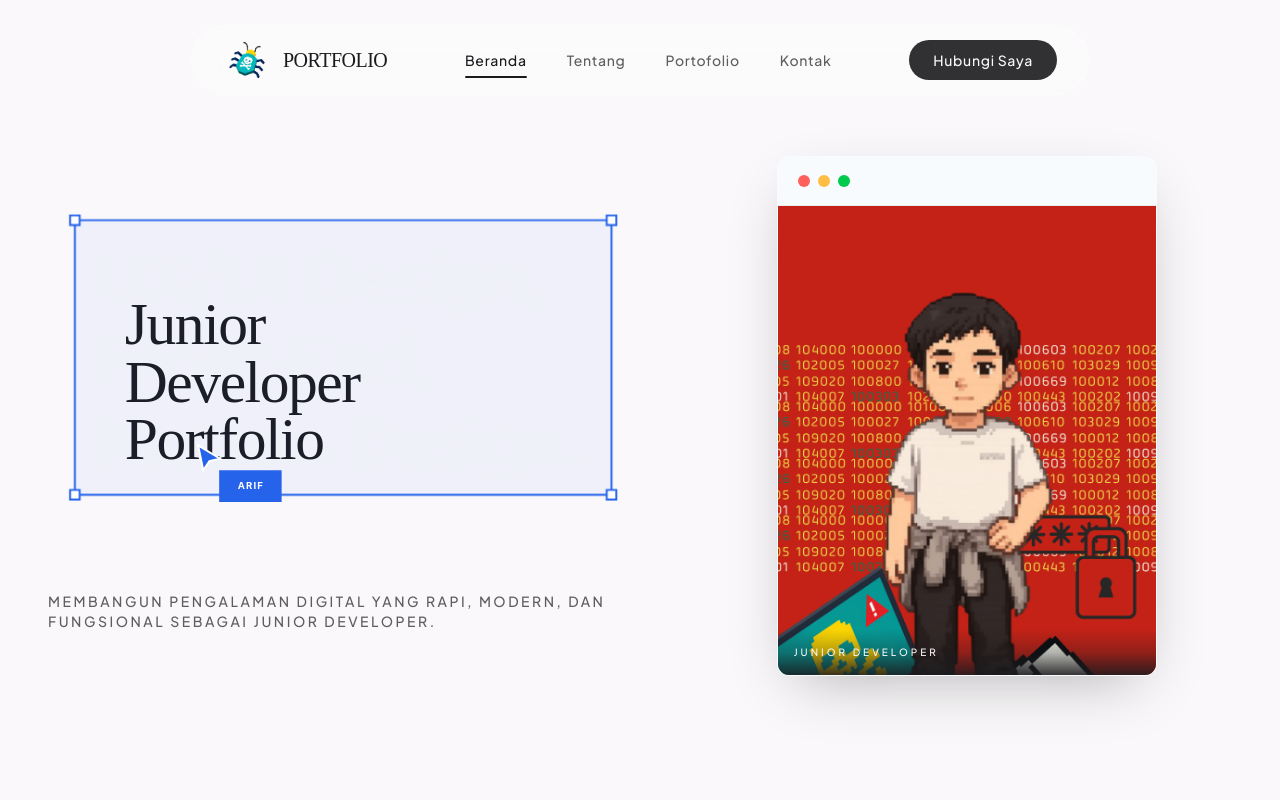
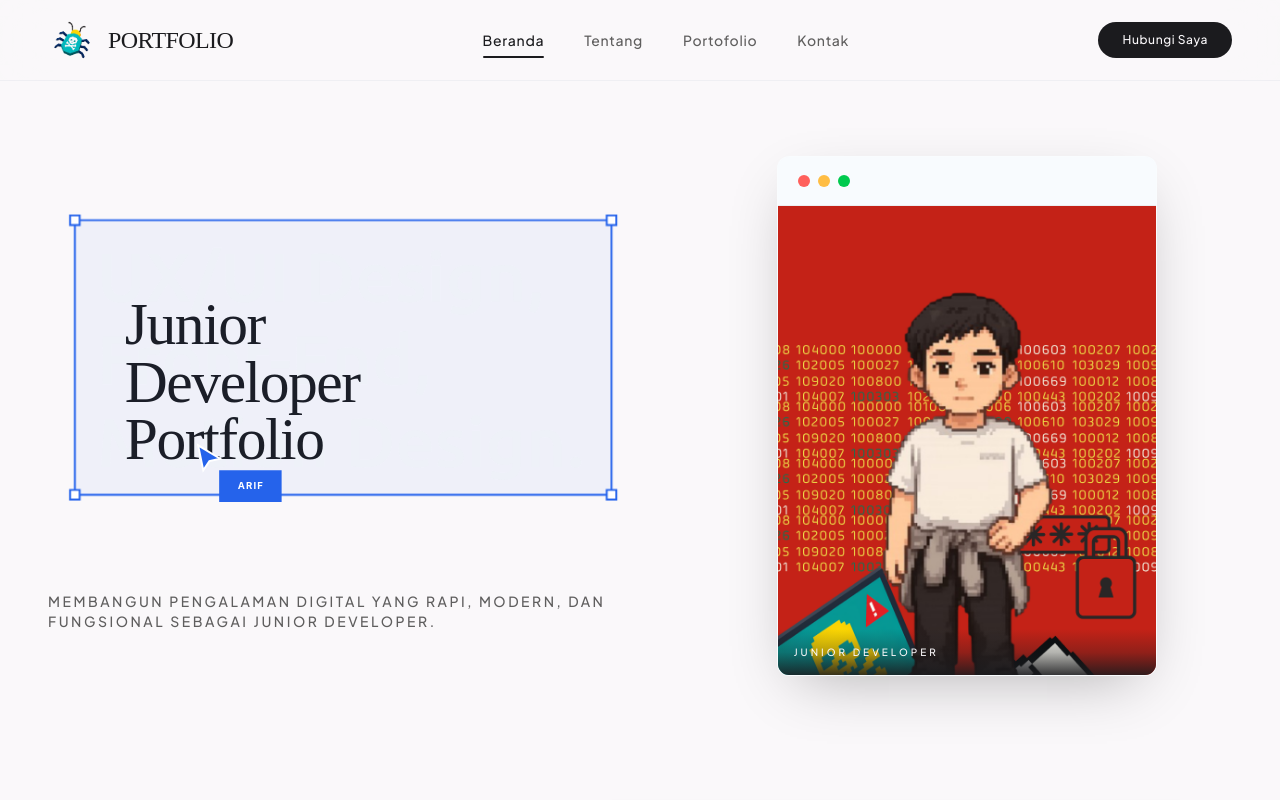
Before and after one commit to arthurrxx/arif-portfolio, a React (Vite) app: page / in a window 1280 px wide. Shown: the top 800 px of the page. Built offline with nearby package versions, Linux system fonts and the light colour scheme.

Commit message:
update: dirubah navbarnya

```diff
--- a/package.json
+++ b/package.json
@@ -26,7 +26,7 @@
     "eslint-plugin-react": "^7.33.2",
     "eslint-plugin-react-hooks": "^4.6.0",
     "eslint-plugin-react-refresh": "^0.4.5",
-    "gh-pages": "^6.1.1",
+    "gh-pages": "^6.3.0",
     "postcss": "^8.4.32",
     "tailwindcss": "^3.3.6",
     "vite": "^5.0.8"
--- a/src/components/Header.jsx
+++ b/src/components/Header.jsx
@@ -5,7 +5,6 @@ import logo from "../assets/logo.png";
 const Header = ({ activeSection }) => {
   const [isScrolled, setIsScrolled] = useState(false);
   const [isMenuOpen, setIsMenuOpen] = useState(false);
-  const [indicatorStyle, setIndicatorStyle] = useState({ left: 0, width: 0 });
 
   useEffect(() => {
     const handleScroll = () => {
@@ -15,32 +14,6 @@ const Header = ({ activeSection }) => {
     window.addEventListener("scroll", handleScroll);
     return () => window.removeEventListener("scroll", handleScroll);
   }, []);
-
-  // Update indicator position when activeSection changes
-  useEffect(() => {
-    const updateIndicator = () => {
-      const activeItem = document.querySelector(
-        `[data-nav="${activeSection}"]`,
-      );
-      if (activeItem) {
-        const rect = activeItem.getBoundingClientRect();
-        const parentRect = activeItem.closest("nav").getBoundingClientRect();
-        setIndicatorStyle({
-          left: rect.left - parentRect.left,
-          width: rect.width,
-        });
-      }
-    };
-
-    // Update after a small delay to ensure DOM is ready
-    const timer = setTimeout(updateIndicator, 50);
-    window.addEventListener("resize", updateIndicator);
-
-    return () => {
-      clearTimeout(timer);
-      window.removeEventListener("resize", updateIndicator);
-    };
-  }, [activeSection]);
 
   const navItems = [
     { id: "hero", label: "Beranda" },
@@ -58,55 +31,38 @@ const Header = ({ activeSection }) => {
   };
 
   return (
-    <header className="fixed top-0 left-0 z-50 w-full flex justify-center px-4 pt-4 md:pt-6">
-      {/* Dynamic Island Container - Glass Effect & Soft Border */}
-      <div
-        className={`relative w-full max-w-[900px] transition-all duration-500 ease-[cubic-bezier(0.22,1,0.36,1)] ${
-          isScrolled
-            ? "bg-white/40 backdrop-blur-2xl shadow-[0_8px_40px_-12px_rgba(0,0,0,0.08)]"
-            : "bg-white/30 backdrop-blur-2xl"
-        } rounded-full px-5 md:px-8 h-[56px] md:h-[72px] flex items-center justify-between border border-white/20`}
-      >
-        {/* Glass Highlight - Efek kaca di atas */}
-        <div className="absolute inset-0 rounded-full bg-gradient-to-b from-white/40 to-transparent opacity-60 pointer-events-none" />
-
-        {/* Glass Highlight - Efek kaca di bawah */}
-        <div className="absolute inset-0 rounded-full bg-gradient-to-t from-white/10 to-transparent pointer-events-none" />
-
-        {/* Logo dengan animasi */}
+    <header
+      className={`fixed top-0 left-0 z-50 w-full transition-all duration-500 ${
+        isScrolled
+          ? "bg-[#faf8fa]/75 backdrop-blur-xl shadow-[0_6px_20px_-10px_rgba(0,0,0,0.12)] border-b border-[#c1c6d7]/20"
+          : "bg-[#faf8fa]/70 backdrop-blur-xl border-b border-[#c1c6d7]/20"
+      }`}
+    >
+      <div className="max-w-7xl mx-auto flex items-center justify-between h-16 md:h-20 px-6 md:px-12">
+        {/* Logo */}
         <button
           onClick={() => scrollToSection("hero")}
-          className="flex items-center gap-2 md:gap-3 text-[#1b1b1e] group transition-all duration-300 hover:opacity-70 relative z-10"
+          className="flex items-center gap-3 text-[#1b1b1e] hover:opacity-60 transition-opacity"
           aria-label="Beranda"
         >
           <img
             src={logo}
             alt="Logo"
-            className="w-8 h-8 md:w-12 md:h-12 object-contain transition-transform duration-300 group-hover:scale-110 group-hover:rotate-[-5deg]"
+            className="w-10 h-10 md:w-12 md:h-12 object-contain"
           />
-          <span className="font-['Playfair_Display'] text-sm md:text-xl tracking-tight transition-all duration-300 group-hover:tracking-wider">
+          <span className="font-['Playfair_Display'] text-xl md:text-2xl tracking-tight">
             PORTFOLIO
           </span>
         </button>
 
-        {/* Navigasi Desktop dengan Animasi Underline */}
+        {/* Navigasi Desktop */}
         <nav
-          className="hidden md:flex items-center gap-8 lg:gap-10 relative z-10"
+          className="hidden md:flex items-center gap-10"
           aria-label="Primary navigation"
         >
-          {/* Animated Underline Indicator */}
-          <span
-            className="absolute -bottom-1 h-[2px] bg-[#1b1b1e] rounded-full transition-all duration-500 ease-[cubic-bezier(0.22,1,0.36,1)]"
-            style={{
-              left: `${indicatorStyle.left}px`,
-              width: `${indicatorStyle.width}px`,
-            }}
-          />
-
           {navItems.map((item) => (
             <button
               key={item.id}
-              data-nav={item.id}
               onClick={() => scrollToSection(item.id)}
               className={`relative py-1 text-sm font-medium tracking-wider transition-all duration-300 ${
                 activeSection === item.id
@@ -115,9 +71,10 @@ const Header = ({ activeSection }) => {
               }`}
               aria-current={activeSection === item.id ? "page" : undefined}
             >
-              <span className="relative inline-block transition-all duration-300 hover:translate-y-[-2px]">
-                {item.label}
-              </span>
+              {item.label}
+              {activeSection === item.id && (
+                <span className="absolute -bottom-1 left-0 w-full h-[2px] bg-[#1b1b1e] rounded-full" />
+              )}
             </button>
           ))}
         </nav>
@@ -125,75 +82,63 @@ const Header = ({ activeSection }) => {
         {/* Tombol Hubungi Saya */}
         <button
           onClick={() => scrollToSection("contact")}
-          className="hidden md:inline-flex items-center justify-center px-6 py-2.5 bg-[#1b1b1e]/90 backdrop-blur-sm rounded-full hover:bg-[#1b1b1e] transition-all duration-300 hover:scale-[1.05] active:scale-[0.95] group relative overflow-hidden"
+          className="hidden md:inline-flex items-center justify-center px-6 py-2.5 bg-[#1b1b1e] rounded-full hover:bg-[#333] transition-all duration-300 hover:scale-[1.02] active:scale-[0.98]"
           aria-label="Hubungi saya"
         >
-          <span className="relative z-10 text-[#faf8fa] text-sm font-medium tracking-wider transition-all duration-300 group-hover:tracking-[0.15em]">
+          <span className="text-[#faf8fa] text-xs font-medium tracking-wider">
             Hubungi Saya
           </span>
-          <span className="absolute inset-0 bg-gradient-to-r from-[#0058bc] to-[#2563EB] opacity-0 group-hover:opacity-100 transition-opacity duration-500" />
         </button>
 
         {/* Tombol Menu Mobile */}
         <button
           onClick={() => setIsMenuOpen(!isMenuOpen)}
-          className="md:hidden flex flex-col gap-1.5 p-1 hover:opacity-60 transition-opacity group relative z-10"
+          className="md:hidden flex flex-col gap-1.5 p-2 hover:opacity-60 transition-opacity"
           aria-label="Toggle menu"
           aria-expanded={isMenuOpen}
         >
           <span
-            className={`w-5 h-0.5 bg-[#1b1b1e] rounded-full transition-all duration-300 ${
+            className={`w-6 h-0.5 bg-[#1b1b1e] transition-all duration-300 ${
               isMenuOpen ? "rotate-45 translate-y-2" : ""
-            } group-hover:w-6`}
+            }`}
           />
           <span
-            className={`w-5 h-0.5 bg-[#1b1b1e] rounded-full transition-all duration-300 ${
+            className={`w-6 h-0.5 bg-[#1b1b1e] transition-all duration-300 ${
               isMenuOpen ? "opacity-0" : ""
-            } group-hover:w-4`}
+            }`}
           />
           <span
-            className={`w-5 h-0.5 bg-[#1b1b1e] rounded-full transition-all duration-300 ${
+            className={`w-6 h-0.5 bg-[#1b1b1e] transition-all duration-300 ${
               isMenuOpen ? "-rotate-45 -translate-y-2" : ""
-            } group-hover:w-6`}
+            }`}
           />
         </button>
       </div>
 
-      {/* Mobile Menu Dropdown - Glass Effect */}
+      {/* Mobile Menu */}
       <div
-        className={`absolute top-[72px] md:hidden w-full max-w-[900px] px-4 transition-all duration-500 ease-[cubic-bezier(0.22,1,0.36,1)] ${
-          isMenuOpen
-            ? "opacity-100 translate-y-0 pointer-events-auto"
-            : "opacity-0 -translate-y-4 pointer-events-none"
+        className={`md:hidden overflow-hidden transition-all duration-500 ease-[cubic-bezier(0.22,1,0.36,1)] ${
+          isMenuOpen ? "max-h-[300px] opacity-100" : "max-h-0 opacity-0"
         }`}
       >
-        <div className="bg-white/40 backdrop-blur-2xl rounded-2xl border border-white/20 shadow-[0_20px_60px_-20px_rgba(0,0,0,0.1)] p-4 overflow-hidden relative">
-          {/* Glass Highlight */}
-          <div className="absolute inset-0 rounded-2xl bg-gradient-to-b from-white/30 to-transparent opacity-50 pointer-events-none" />
-
-          <nav
-            className="flex flex-col gap-2 relative z-10"
-            aria-label="Mobile navigation"
-          >
-            {navItems.map((item, index) => (
+        <div className="px-6 pb-6 pt-2 border-t border-[#c1c6d7]/10 bg-[#faf8fa]/95 backdrop-blur-xl">
+          <nav className="flex flex-col gap-4" aria-label="Mobile navigation">
+            {navItems.map((item) => (
               <button
                 key={item.id}
                 onClick={() => scrollToSection(item.id)}
-                className={`text-left px-4 py-3 text-sm font-medium tracking-wider rounded-xl transition-all duration-300 ${
+                className={`text-left text-lg font-medium tracking-wider transition-colors ${
                   activeSection === item.id
-                    ? "text-[#1b1b1e] bg-white/50"
-                    : "text-[#5f5e5e] hover:text-[#1b1b1e] hover:bg-white/30 hover:translate-x-1"
+                    ? "text-[#1b1b1e]"
+                    : "text-[#5f5e5e] hover:text-[#1b1b1e]"
                 }`}
-                style={{
-                  transitionDelay: `${index * 40}ms`,
-                }}
               >
                 {item.label}
               </button>
             ))}
             <button
               onClick={() => scrollToSection("contact")}
-              className="mt-2 w-full text-center px-4 py-3 bg-[#1b1b1e]/90 backdrop-blur-sm rounded-xl text-[#faf8fa] text-sm font-medium tracking-wider hover:bg-[#1b1b1e] transition-all duration-300 hover:scale-[1.02] active:scale-[0.98]"
+              className="mt-2 w-full text-center px-6 py-3 bg-[#1b1b1e] rounded-full text-[#faf8fa] text-sm font-medium tracking-wider hover:bg-[#333] transition-colors"
             >
               Hubungi Saya
             </button>
```
Also changed, not shown: 1 other file (tests, documents, lock files or other folders).
